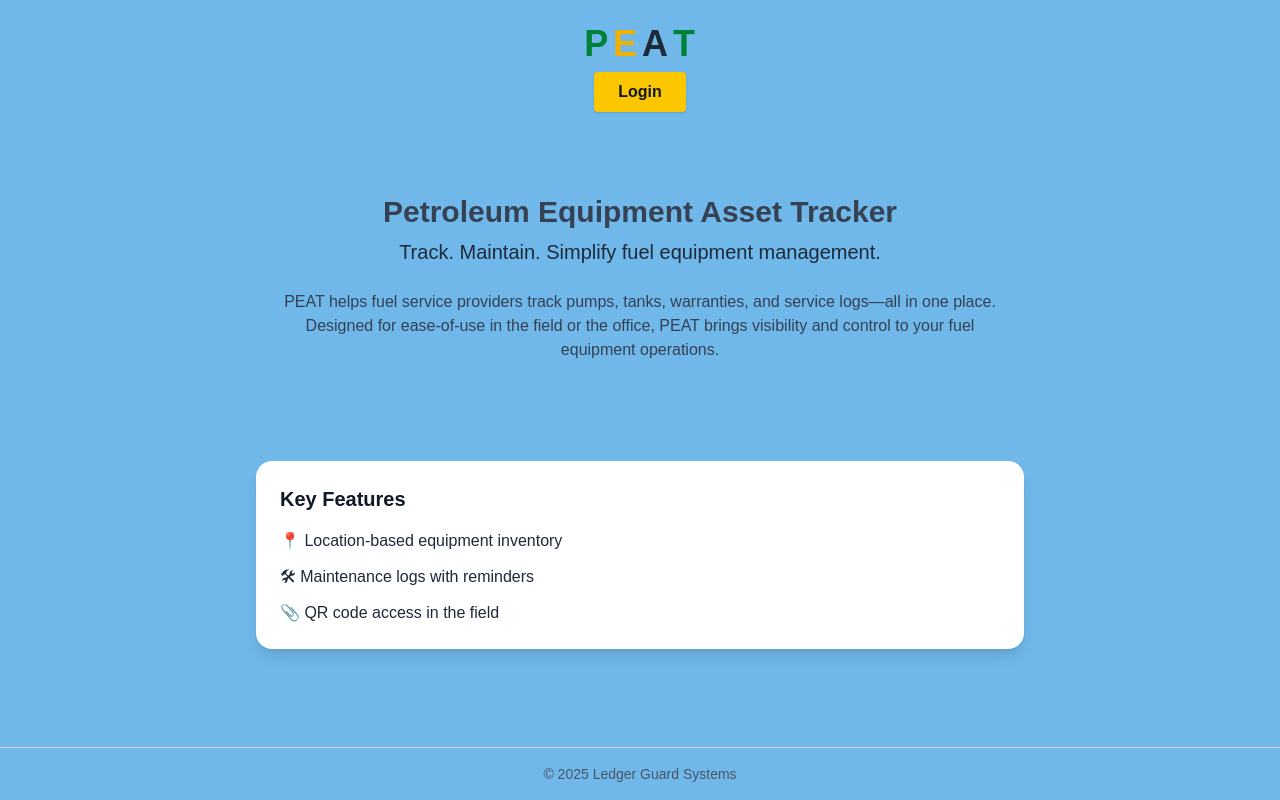
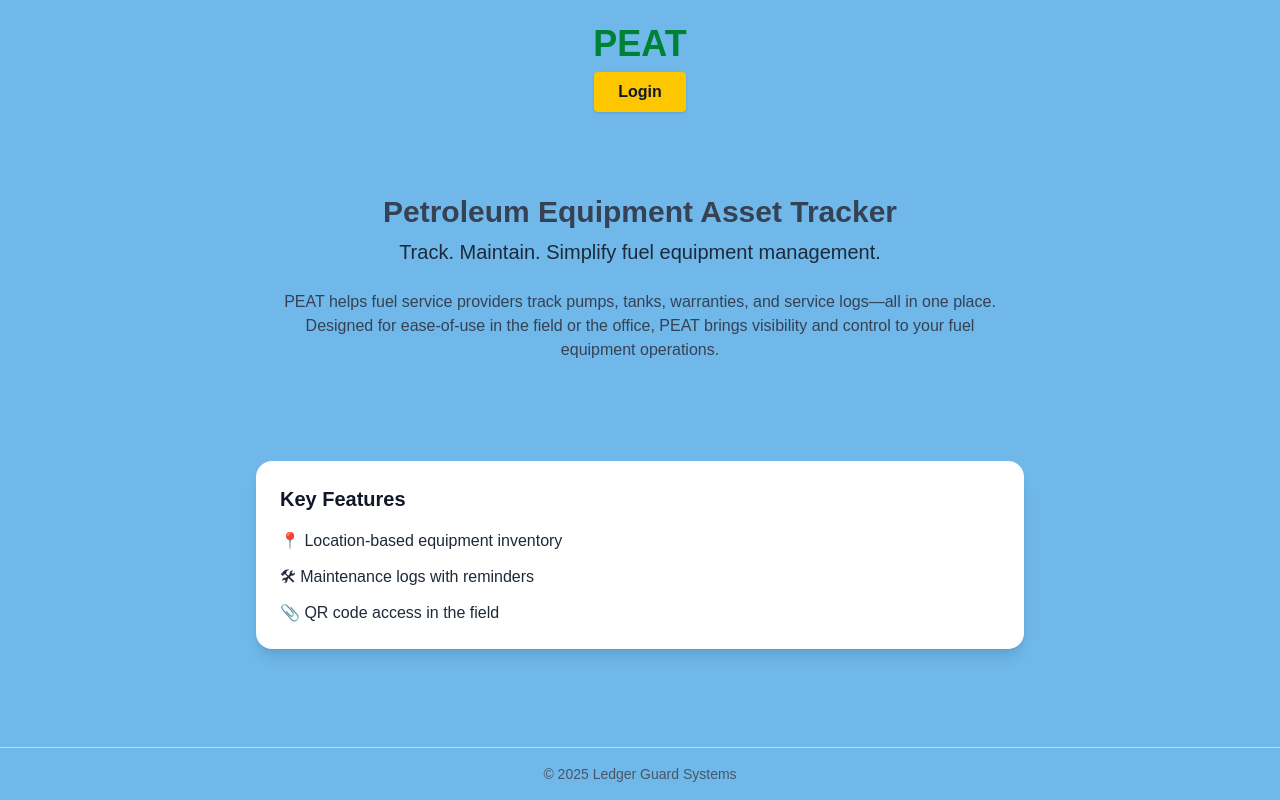
Before and after one commit to farrj25/peat-app, a Next.js app: page / in a window 1280 px wide. Built offline with nearby package versions, Linux system fonts and the light colour scheme.

Commit message:
Update homepage: background, centering, animation

```diff
--- a/src/app/page.tsx
+++ b/src/app/page.tsx
@@ -17,17 +17,13 @@ export default function HomePage() {
       {/* Top Section: Logo + Login */}
       <div className="w-full flex flex-col items-center py-6 space-y-2">
         <motion.h1
-          className="text-4xl font-extrabold tracking-wide flex gap-1"
-          initial={{ opacity: 0, scale: 0.8 }}
-          animate={{ opacity: 1, scale: 1 }}
-          transition={{ type: 'spring', stiffness: 100, duration: 0.8 }}
+          className="text-4xl font-extrabold text-green-700"
+          initial={{ opacity: 0, y: -20 }}
+          animate={{ opacity: 1, y: 0 }}
+          transition={{ duration: 0.6 }}
         >
-          <span className="text-green-700">P</span>
-          <span className="text-yellow-500">E</span>
-          <span className="text-gray-800">A</span>
-          <span className="text-green-700">T</span>
+          PEAT
         </motion.h1>
-
         <motion.button
           onClick={() => router.push('/login')}
           className="bg-yellow-400 text-gray-900 px-6 py-2 rounded font-semibold hover:bg-yellow-300 shadow"
```
